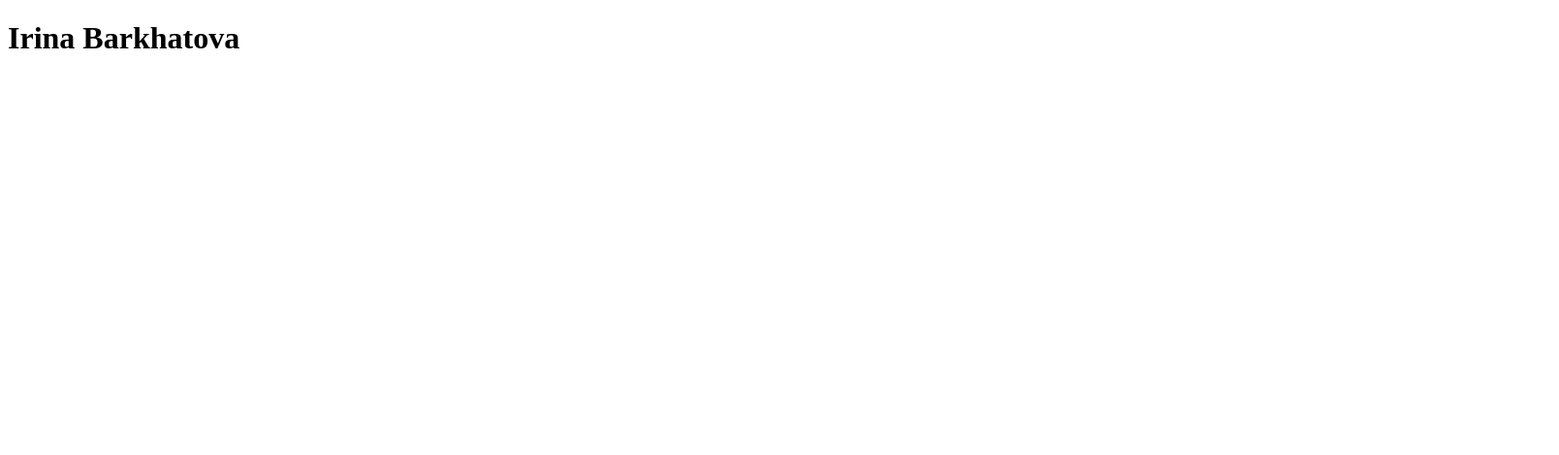
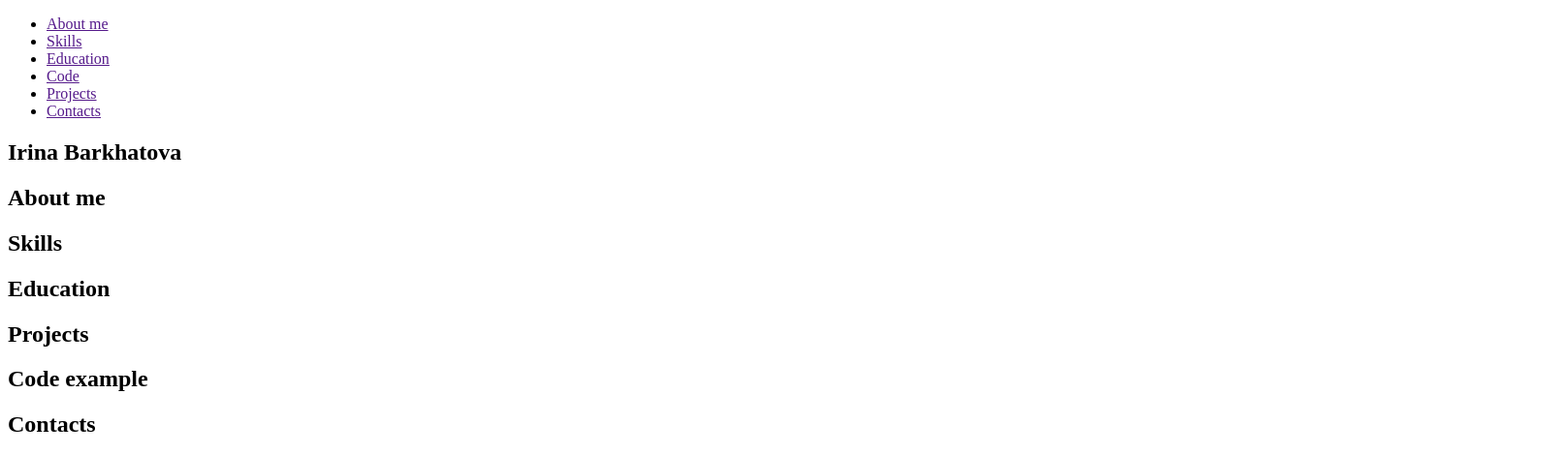
Before and after one commit to BarhatovaIrina/rsschool-cv, a plain HTML site: page index.html in a window 1280 px wide. Shown: the top 470 px of the page at 97% size, 1608 px wide, since content can reach past the window. Drawn offline with Linux system fonts and the light colour scheme.

Commit message:
feat: add structure index.html

```diff
--- a/index.html
+++ b/index.html
@@ -3,9 +3,67 @@
 <head>
     <meta charset="UTF-8">
     <meta name="viewport" content="width=device-width, initial-scale=1.0">
-    <title>HTML, CSS</title>
+    <title>Irina Barkhatova</title>
 </head>
 <body>
-    <h1>Irina Barkhatova</h1>
+    <div>
+        <header>
+            <nav>
+                <ul>
+                    <li>
+                        <a href="">About me</a>
+                    </li>
+                    <li>
+                        <a href="">Skills</a>
+                    </li>
+                    <li>
+                        <a href="">Education</a>
+                    </li>
+                    <li>
+                        <a href="">Code</a>
+                    </li>
+                    <li>
+                        <a href="">Projects</a>
+                    </li>
+                    <li>
+                        <a href="">Contacts</a>
+                    </li>
+                </ul>
+            </nav>
+        </header>
+        <main>
+            <section>
+                <h1>Irina Barkhatova</h1>
+                <h2>About me</h2>
+            </section>
+            <section>
+                <h2>Skills</h2>
+            </section>
+            <section>
+                <h2>Education</h2>
+            </section>
+            <section>
+                <h2>Projects</h2>
+            </section>
+            <section>
+                <h2>Code example</h2>
+
+            </section>
+            <section>
+                <h2>Contacts</h2>
+            </section>
+        </main>
+    <footer>
+        <div>
+            <a href="https://github.com/BarhatovaIrina"><img src="images/github.png" alt="github"> My github</a>
+        </div>
+        <div>
+            <a href="https://rs.school/courses/javascript-ru"><img src="" alt="rsschool"></a>
+        </div>
+        <div>
+            <p>2024</p>
+        </div>
+    </footer>
+    </div>
 </body>
 </html>
```
Also changed, not shown: images/github.png (added), images/photo.jpg (added).
